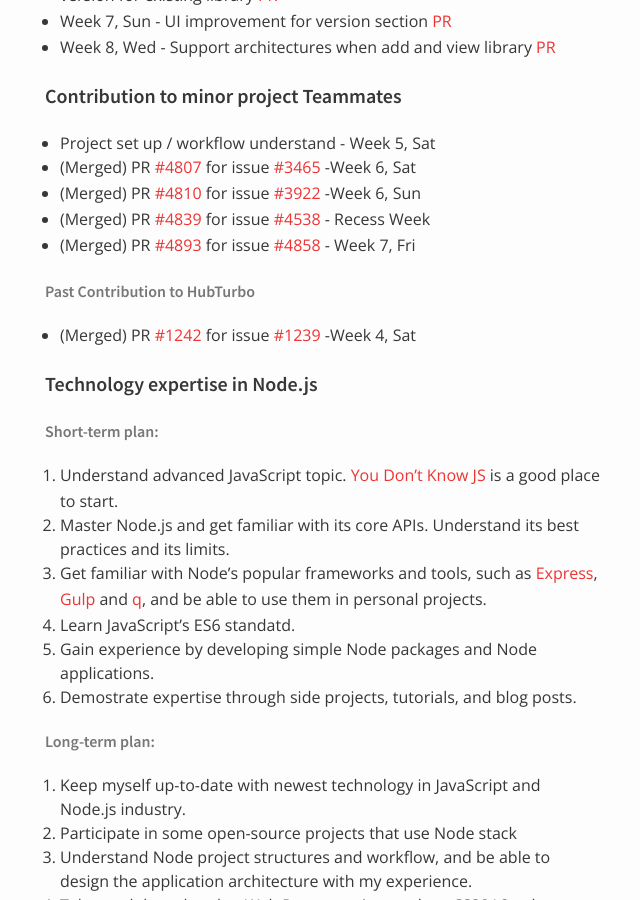
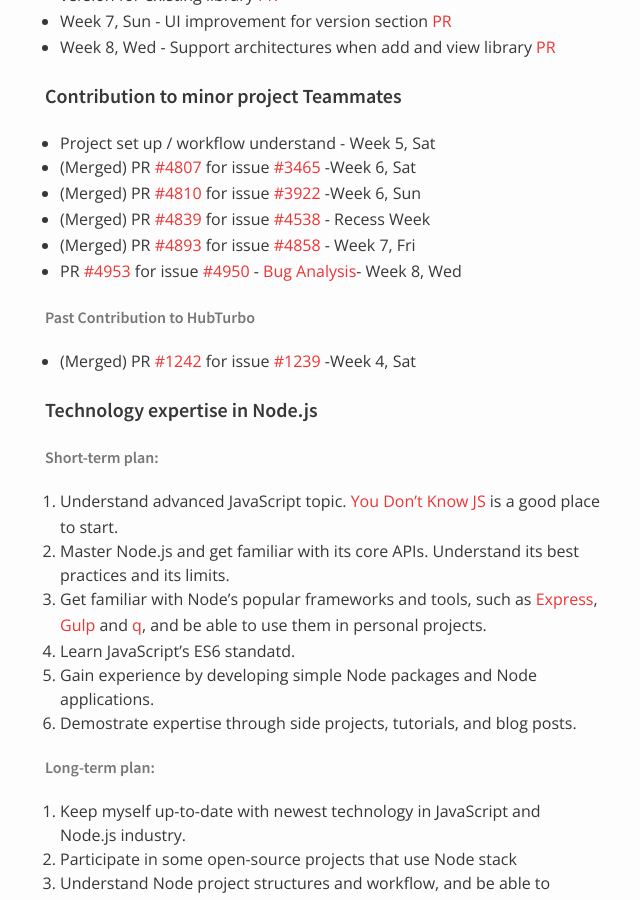
Before and after one commit to nus-oss/cs3281-AY1516S2-website, a Jekyll site: the page built from teams/codebender.md, in a window 1280 px wide and 900 px high, scrolled down 12128 px. Shown: the whole window, without its empty margins (325-965 px from the left). Built offline with Jekyll 4.4.1, drawn with Linux system fonts in a browser that asks for light colours.

Commit message:
Update Jiang Sheng's progress

```diff
--- a/teams/codebender.md
+++ b/teams/codebender.md
@@ -367,6 +367,7 @@ permalink: /teams/codebender/
 * (Merged) PR [#4810](https://github.com/TEAMMATES/teammates/pull/4810) for issue [#3922](https://github.com/TEAMMATES/teammates/issues/3922) -Week 6, Sun
 * (Merged) PR [#4839](https://github.com/TEAMMATES/teammates/pull/4839) for issue [#4538](https://github.com/TEAMMATES/teammates/issues/4538) - Recess Week
 * (Merged) PR [#4893](https://github.com/TEAMMATES/teammates/pull/4893) for issue [#4858](https://github.com/TEAMMATES/teammates/issues/4858) - Week 7, Fri
+* PR [#4953](https://github.com/TEAMMATES/teammates/pull/4953) for issue [#4950](https://github.com/TEAMMATES/teammates/issues/4950) -  [Bug Analysis](https://github.com/TEAMMATES/teammates/issues/4950#issuecomment-194369745)- Week 8, Wed
 
 ###### Past Contribution to HubTurbo
 * (Merged) PR [#1242](https://github.com/HubTurbo/HubTurbo/pull/1242) for issue [#1239](https://github.com/HubTurbo/HubTurbo/issues/1239) -Week 4, Sat
```
